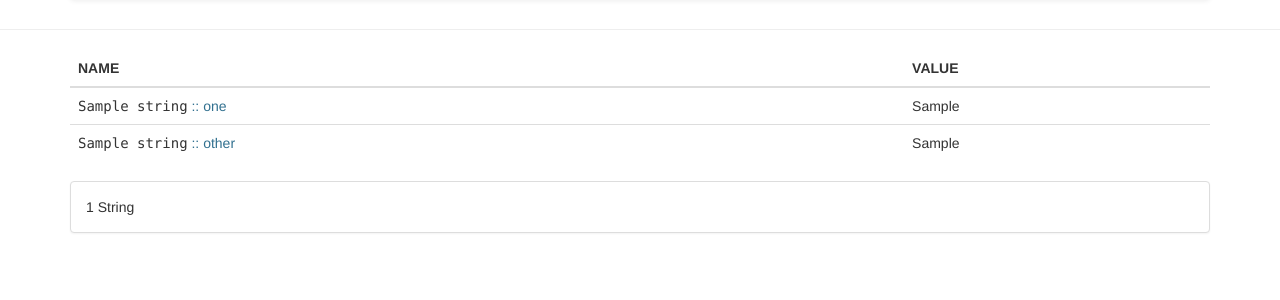
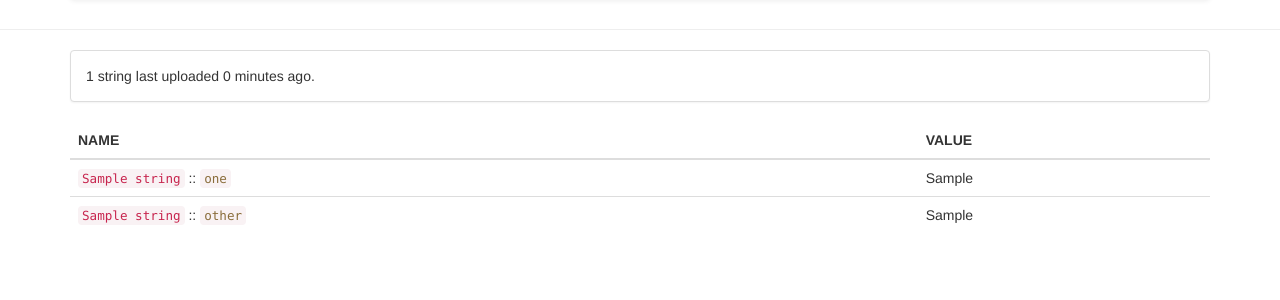
Before and after one commit to tughi/localizappion, a Django app: page /projects/00000000-0000-0000-0000-000000000001/strings in a window 1280 px wide. Shown: the part 92-392 px from the top of the page. Run offline with Django 3.2, Linux system fonts and the light colour scheme; tables that the repository leaves empty hold one stand-in row (values such as "Sample post"); some libraries are stand-ins or nearby versions.

Commit message:
Add strings upload time info

```diff
--- a/localizappion/core/models.py
+++ b/localizappion/core/models.py
@@ -67,6 +67,8 @@ class Project(models.Model):
     name = models.CharField(max_length=64)
 
     languages = models.ManyToManyField(Language, related_name='+')
+
+    strings_upload_time = models.DateTimeField(null=True, blank=True)
 
     def __str__(self):
         return self.name
--- a/localizappion/core/templates/core/project_strings.html
+++ b/localizappion/core/templates/core/project_strings.html
@@ -14,6 +14,13 @@
 {% endblock %}
 
 {% block content %}
+<div class="panel panel-default">
+    <div class="panel-body">
+        {{ project.strings.count }} string{{ project.strings.count|pluralize }}
+        {% if project.strings_upload_time %}last uploaded {{ project.strings_upload_time|timesince }} ago{% endif %}.
+    </div>
+</div>
+
 <div class="table-responsive">
     <table class="table table-hover">
         <thead>
@@ -26,23 +33,17 @@
         {% for string in project.strings.all %}
         {% if string.value_one %}
         <tr>
-            <td><samp>{{ string.name }}</samp><span class="text-info"> :: one</span></td>
+            <td><code>{{ string.name }}</code><nobr> :: </nobr><code class="text-warning">one</code></td>
             <td>{{ string.value_one }}</td>
         </tr>
         {% endif %}
         <tr>
-            <td><samp>{{ string.name }}</samp>{% if string.value_one %}<span class="text-info"> :: other</span>{% endif %}</td>
+            <td><code>{{ string.name }}</code>{% if string.value_one %}<nobr> :: </nobr><code class="text-warning">other</code>{% endif %}</td>
             <td>{{ string.value_other }}</td>
         </tr>
         {% endfor %}
         </tbody>
     </table>
-</div>
-
-<div class="panel panel-default">
-    <div class="panel-body">
-        {{ project.strings.count }} String{{ project.strings.count|pluralize }}
-    </div>
 </div>
 
 <div id="upload-dialog" class="modal fade" tabindex="-1" role="dialog">
--- a/localizappion/core/views.py
+++ b/localizappion/core/views.py
@@ -1,3 +1,4 @@
+from datetime import datetime
 from xml.etree import ElementTree
 
 from django import views
@@ -163,6 +164,8 @@ class ProjectStringsCommitView(views.View):
                         )
                     else:
                         raise UploadError("Unsupported action: {0}".format(action))
+            project.strings_upload_time = datetime.now()
+            project.save()
         except UploadError as upload_error:
             return render(request, 'core/project_strings_upload_error.html', dict(project=project, message=upload_error.message))
 
```
Also changed, not shown: localizappion/core/migrations/0001_initial.py.
